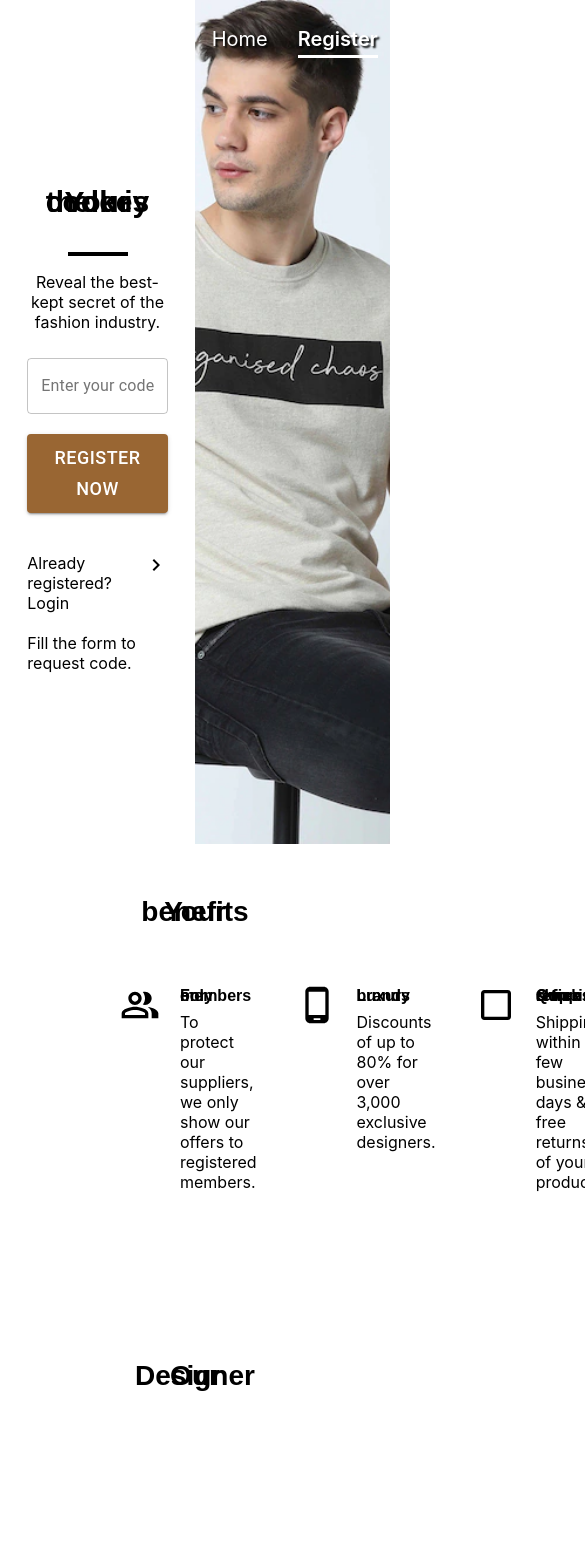
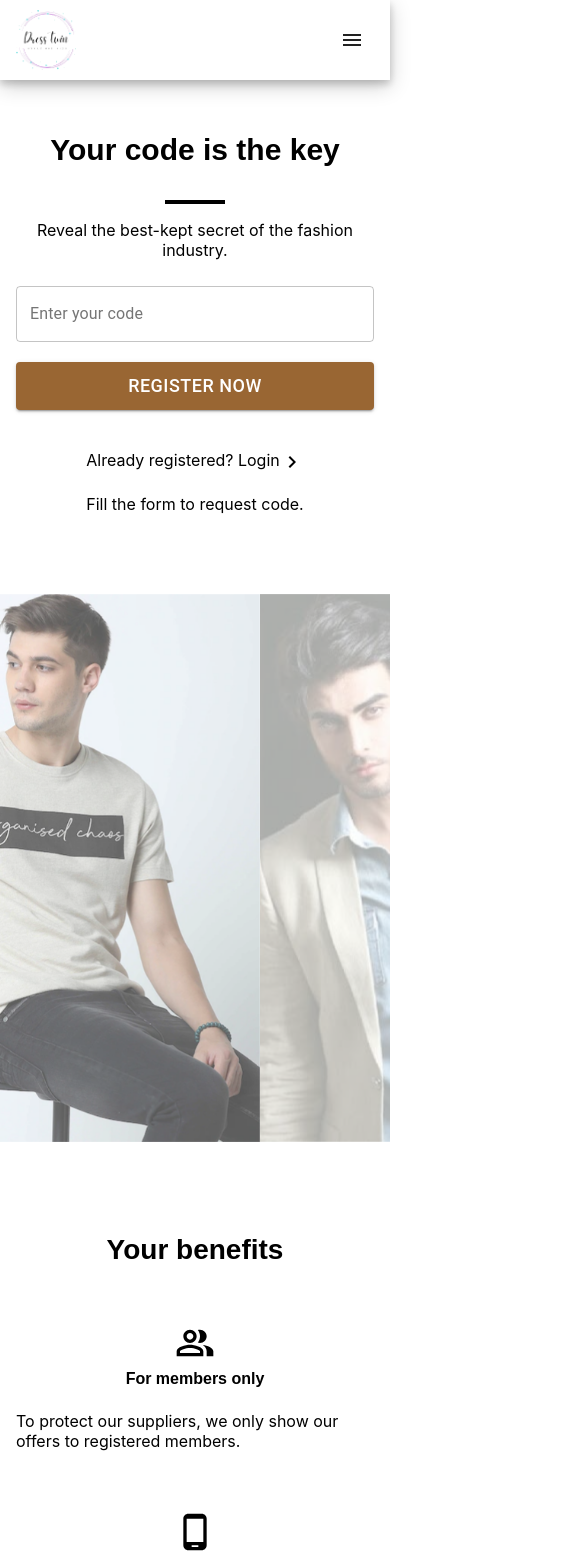
Before and after one commit to Iryna-1994/react-app, a React (Create React App) app: page /register in a window 390 px wide. Shown: the top 1559 px of the page, 585 px wide, since content can reach past the window. Built offline with nearby package versions, Linux system fonts and the light colour scheme.

Commit message:
Update index page link

```diff
--- a/package.json
+++ b/package.json
@@ -15,6 +15,7 @@
     "@types/react-slick": "^0.23.10",
     "nuka-carousel": "^5.4.0",
     "react": "^18.2.0",
+    "react-device-detect": "^2.2.2",
     "react-dom": "^18.2.0",
     "react-icons": "^4.6.0",
     "react-router-dom": "^6.4.2",
--- a/src/App.css
+++ b/src/App.css
@@ -21,18 +21,23 @@ nav {
   z-index: 10;
 }
 
-nav .app-logo {
+nav .app-logo>a {
   display: flex;
   align-items: center;
   column-gap: 16px;
+  text-decoration: none;
 }
 
-nav .app-logo>p {
+nav .app-logo>a>p {
   font-size: 20px;
   font-weight: 600;
   margin: 0;
   letter-spacing: 6px;
   text-transform: uppercase;
+}
+
+nav>.mobile-drawer {
+  display: none;
 }
 
 .navbar {
@@ -58,7 +63,7 @@ nav .app-logo>p {
   text-shadow: unset;
 }
 
-.navbar.colorChange a.active {
+.navbar.colorChange .app-link>a.active {
   border-bottom: 3px solid black;
 }
 
@@ -135,7 +140,7 @@ nav img {
   display: flex;
   flex-direction: column;
   align-items: center;
-  padding: 0 14%;
+  padding: 0 16%;
 }
 
 .login-form {
@@ -240,7 +245,7 @@ nav img {
   display: flex;
   flex-direction: column;
   row-gap: 40px;
-  padding: 40px 120px;
+  padding: 100px 120px 0 120px;
   background-color: #fff;
 }
 
@@ -297,3 +302,160 @@ nav img {
   text-transform: uppercase;
   color: #aaa;
 }
+
+
+/* =====  Responsive  ===== */
+@media only screen and (max-width: 1400px) {}
+
+@media only screen and (max-width: 1024px) {}
+
+@media only screen and (max-width: 1280px) {
+  nav {
+    width: auto;
+    left: 0;
+    right: 0;
+  }
+
+  nav>.app-link {
+    margin-right: 0;
+  }
+}
+
+@media only screen and (max-width: 780px) {
+  nav {
+    width: auto;
+    left: 0;
+    right: 0;
+    padding-left: 32px;
+    padding-right: 32px;
+  }
+
+  .hero-left,
+  .hero-right {
+    width: 50%;
+  }
+
+  .login-form-box {
+    padding-left: 16px;
+    padding-right: 16px;
+  }
+
+  .designers-container {
+    padding: 100px 32px;
+  }
+
+  .designers-grid {
+    grid-template-columns: auto auto auto auto auto auto;
+  }
+
+  .benefits-container {
+    padding: 80px 32px 0 32px;
+  }
+}
+
+@media only screen and (max-width: 640px) {
+  nav {
+    width: auto;
+    left: 0;
+    right: 0;
+    padding-left: 16px;
+    padding-right: 16px;
+  }
+
+  .navbar {
+    background-color: #fff;
+    box-shadow: 0 4px 8px 0 rgb(0 0 0 / 20%), 0 6px 20px 0 rgb(0 0 0 / 19%);
+  }
+
+  .app-link {
+    display: none;
+  }
+
+  .navbar .app-logo {
+    visibility: visible;
+  }
+
+  .navbar .app-logo p {
+    display: none;
+  }
+
+  nav>.mobile-drawer {
+    display: block;
+  }
+
+  .mobile-drawer>button {
+    padding: 10px;
+    min-width: unset;
+  }
+
+  .MuiDrawer-root.MuiDrawer-modal {
+    z-index: 9 !important;
+  }
+
+  .MuiPaper-root.MuiDrawer-paper.MuiDrawer-paperAnchorLeft {
+    padding-top: 100px;
+  }
+
+  .mobile-drawer-link {
+    text-decoration: none;
+    color: #000;
+  }
+
+  .hero-container,
+  .register-hero-container {
+    flex-direction: column;
+    flex-direction: column-reverse;
+    height: auto;
+  }
+
+  .hero-container>div,
+  .register-hero-container>div {
+    width: 100%;
+  }
+
+  .hero-left,
+  .register-hero-left {
+    height: 65vh;
+  }
+
+  .login-form-box {
+    padding: 120px 16px 80px 16px;
+  }
+
+  .designers-container {
+    padding: 80px 16px;
+  }
+
+  .designers-grid {
+    grid-template-columns: auto auto auto;
+  }
+
+  .benefits-container {
+    padding: 80px 16px 0 16px;
+  }
+
+  .benefits-box {
+    grid-template-columns: auto;
+    row-gap: 40px;
+  }
+
+  .benefits-item {
+    flex-direction: column;
+    align-items: center;
+  }
+
+  .benefits-content {
+    display: flex;
+    flex-direction: column;
+    align-items: center;
+  }
+
+  .faq-container {
+    padding-left: 16px;
+    padding-right: 16px;
+  }
+
+  .footer-container {
+    padding: 60px 16px;
+  }
+}
--- a/src/App.tsx
+++ b/src/App.tsx
@@ -2,13 +2,14 @@ import React from 'react'
 import Navigation from './components/Navigation'
 import './App.css'
 import Footer from './components/Footer';
+import { BrowserRouter as Router } from 'react-router-dom';
 
 const App = () => {
   return (
-    <>
+    <Router>
       <Navigation />
       <Footer />
-    </>
+    </Router>
   );
 }
 
--- a/src/components/HeroSlider/styles.css
+++ b/src/components/HeroSlider/styles.css
@@ -47,6 +47,7 @@ Variables
   width: 100%;
   height: 100%;
   object-fit: cover;
+  object-position: top;
   pointer-events: none;
 }
 
--- a/src/components/Navigation.tsx
+++ b/src/components/Navigation.tsx
@@ -1,10 +1,33 @@
 import React, { useState } from 'react'
-import { BrowserRouter, Routes, Route, NavLink } from "react-router-dom"
+import { BrowserRouter, Routes, Route, NavLink, useLocation } from "react-router-dom";
+import clsx from 'clsx';
+import { makeStyles } from '@material-ui/core/styles';
+import SwipeableDrawer from '@material-ui/core/SwipeableDrawer';
+import Button from '@material-ui/core/Button';
+import List from '@material-ui/core/List';
+import ListItem from '@material-ui/core/ListItem';
+import ListItemIcon from '@material-ui/core/ListItemIcon';
+import ListItemText from '@material-ui/core/ListItemText';
+import HomeOutlinedIcon from '@material-ui/icons/HomeOutlined';
+import LockOpenOutlinedIcon from '@material-ui/icons/LockOpenOutlined';
+import MenuIcon from '@material-ui/icons/Menu';
 import Home from '../pages/Home'
 import Register from '../pages/Register'
 
+const useStyles = makeStyles({
+  list: {
+    width: 250,
+  },
+  fullList: {
+    width: 'auto',
+  },
+});
+
+type Anchor = 'top' | 'left' | 'bottom' | 'right';
+
 const Navigation = () => {
 
+  const location = useLocation();
   const [colorChange, setColorchange] = useState(false);
   const changeNavbarColor = () => {
     if (window.scrollY >= 80) {
@@ -16,28 +39,120 @@ const Navigation = () => {
   };
   window.addEventListener('scroll', changeNavbarColor);
 
+  const classes = useStyles();
+  const [state, setState] = React.useState({
+    top: false,
+    left: false,
+    bottom: false,
+    right: false,
+  });
+
+  const toggleDrawer = (anchor: Anchor, open: boolean) => (
+    event: React.KeyboardEvent | React.MouseEvent,
+  ) => {
+    console.log('btn-click');
+    if (
+      event &&
+      event.type === 'keydown' &&
+      ((event as React.KeyboardEvent).key === 'Tab' ||
+        (event as React.KeyboardEvent).key === 'Shift')
+    ) {
+      return;
+    }
+
+    setState({ ...state, [anchor]: open });
+  };
+
+  const list = (anchor: Anchor) => (
+    <div
+      className={clsx(classes.list, {
+        [classes.fullList]: anchor === 'top' || anchor === 'bottom',
+      })}
+      role="presentation"
+      onClick={toggleDrawer(anchor, false)}
+      onKeyDown={toggleDrawer(anchor, false)}
+    >
+      <List>
+        {['Home', 'Register'].map((text, index) => (
+          <ListItem button key={text}>
+            <ListItemIcon>
+              {
+                text === 'Home' ? (
+                  <HomeOutlinedIcon />
+                ) : text === 'Register' ? (
+                  <LockOpenOutlinedIcon />
+                ) : (
+                  <div />
+                )
+              }
+            </ListItemIcon>
+            <NavLink
+              to={
+                text === 'Home' ? (
+                  '/'
+                ) : text === 'Register' ? (
+                  '/register'
+                ) : (
+                  '/'
+                )
+              }
+              className='mobile-drawer-link'
+            >
+              <ListItemText primary={text} />
+            </NavLink>
+          </ListItem>
+        ))}
+      </List>
+    </div>
+  );
+
   return (
-    <BrowserRouter>
+    <>
       <nav className={colorChange ? 'navbar colorChange' : 'navbar'}>
         <div className='app-logo' >
-          <img src='../images/logo.png' />
-          <p>Dress Twin</p>
+          <NavLink to="/">
+            <img src='../images/logo.png' />
+            <p>Dress Twin</p>
+          </NavLink>
         </div>
-
         <div className='app-link'>
-          <NavLink to="/login">
+          <NavLink
+            to="/"
+            className={isActive => (location && location.pathname === '/' ? "active" : "")}
+          >
             Home
           </NavLink>
-          <NavLink to="/register">
+          <NavLink
+            to="/register"
+            className={isActive => (location && location.pathname === '/register' ? "active" : "")}
+          >
             Register
           </NavLink>
         </div>
+
+        <div className='mobile-drawer'>
+          {(['left'] as Anchor[]).map((anchor) => (
+            <React.Fragment key={anchor}>
+              <Button onClick={toggleDrawer(anchor, true)}>
+                <MenuIcon />
+              </Button>
+              <SwipeableDrawer
+                anchor={anchor}
+                open={state[anchor]}
+                onClose={toggleDrawer(anchor, false)}
+                onOpen={toggleDrawer(anchor, true)}
+              >
+                {list(anchor)}
+              </SwipeableDrawer>
+            </React.Fragment>
+          ))}
+        </div>
       </nav>
       <Routes>
-        <Route path="/login" element={<Home />} />
+        <Route path="/" element={<Home />} />
         <Route path="/register" element={<Register />} />
       </Routes>
-    </BrowserRouter>
+    </>
   )
 }
 
--- a/src/components/SliderContainer/Slider.tsx
+++ b/src/components/SliderContainer/Slider.tsx
@@ -9,10 +9,8 @@ const Slider = (props: any) => {
 
   return (
     <div className='slider-box'>
-      {/* <div className='slider-left-box'>
+      <div className='slider-right-box'>
         <img src={imgLink} />
-      </div> */}
-      <div className='slider-right-box'>
         <div className='slider-title'>
           <Title
             textAlign="center"
--- a/src/components/SliderContainer/index.tsx
+++ b/src/components/SliderContainer/index.tsx
@@ -1,4 +1,5 @@
 import React from 'react';
+import { isMobile, isTablet, isBrowser } from 'react-device-detect';
 import Carousel from 'nuka-carousel';
 import Slider from './Slider';
 import ArrowForwardIosIcon from '@material-ui/icons/ArrowForwardIos';
@@ -45,6 +46,16 @@ const SliderContainer = () => {
       desc: <div><p>Your membership is always for free. Some of our brands however are very sensitive, when it comes to noiselessly selling their products at reduce prices. We therefore wish to only have active members within the community.</p><p>Please understand, that if you fail to use your membership within 12 months, we will have to deactivate your account.</p></div>
     }
   ]
+
+  let deviceDetect = 1;
+  if (isMobile || isTablet) {
+    deviceDetect = 1;
+  } else if (isBrowser) {
+    deviceDetect = 2;
+  } else {
+    deviceDetect = 3;
+  }
+
   return (
     <section className='slider-section'>
       <Carousel
@@ -58,7 +69,7 @@ const SliderContainer = () => {
             <ArrowForwardIosIcon />
           </button>
         )}
-        slidesToShow={2}
+        slidesToShow={deviceDetect}
         wrapAround={true}
         cellSpacing={40}
       >
--- a/src/components/SliderContainer/styles.css
+++ b/src/components/SliderContainer/styles.css
@@ -1,6 +1,7 @@
 .slider-section {
   background-color: #996633;
 }
+
 .slider-container {
   padding: 100px 90px;
 }
@@ -9,7 +10,7 @@
   display: flex;
   column-gap: 40px;
   border-radius: 12px;
-  overflow: hidden;;
+  ;
 }
 
 .slider-right-box,
@@ -18,40 +19,40 @@
 }
 
 .slider-right-box {
-  background-image: url(../../../public/images/slider/slider1.jpg);
-  background-repeat: no-repeat;
-  background-position: center;
-  background-size: cover;
+  position: relative;
   display: flex;
   flex-direction: column;
   justify-content: center;
   padding: 0 16px;
+  border-radius: 8px;
+  overflow: hidden;
 }
 
-.slider-left-box {
-  display: flex;
-  align-items: center;
-}
-
-.slider-left-box > img {
+.slider-right-box>img {
+  position: absolute;
   width: 100%;
+  height: 100%;
   object-fit: cover;
   object-position: center;
+  left: 0;
+  z-index: -1;
 }
 
 .slider-title {
   margin-bottom: -25px;
 }
+
 .slider-subtitle {
   padding: 25px 0 5px 0
 }
 
-.slider-control-bottomcenter > ul > li > button {
+.slider-control-bottomcenter>ul>li>button {
   padding-left: 10px;
   padding-right: 10px;
-  fill: white!important;
+  fill: white !important;
 }
-.slider-control-bottomcenter > ul > li > button > svg {
+
+.slider-control-bottomcenter>ul>li>button>svg {
   width: 10px;
   height: 10px;
 }
@@ -59,20 +60,36 @@
 .slider-control-centerright {
   margin-right: 20px;
 }
+
 .slider-control-centerleft {
   margin-left: 20px;
 }
 
-.slider-control-centerright > button,
-.slider-control-centerleft > button {
-  padding: 0!important;
+.slider-control-centerright>button,
+.slider-control-centerleft>button {
+  padding: 0 !important;
   background-color: transparent;
   border: none;
   cursor: pointer;
 }
 
-.slider-control-centerright > button > svg,
-.slider-control-centerleft > button > svg {
+.slider-control-centerright>button>svg,
+.slider-control-centerleft>button>svg {
   font-size: 2.5rem;
   fill: #fff;
 }
+
+
+/* =====  Responsive  ===== */
+@media only screen and (max-width: 640px) {
+  .slider-container {
+    padding: 100px 0px;
+  }
+  .slider-list>.slide {
+    padding: 0 16px!important;
+  }
+  .slider-control-centerright>button>svg,
+  .slider-control-centerleft>button>svg {
+    font-size: 1.5rem;
+  }
+}
```
Also changed, not shown: 2 other files (tests, documents, lock files or other folders).
